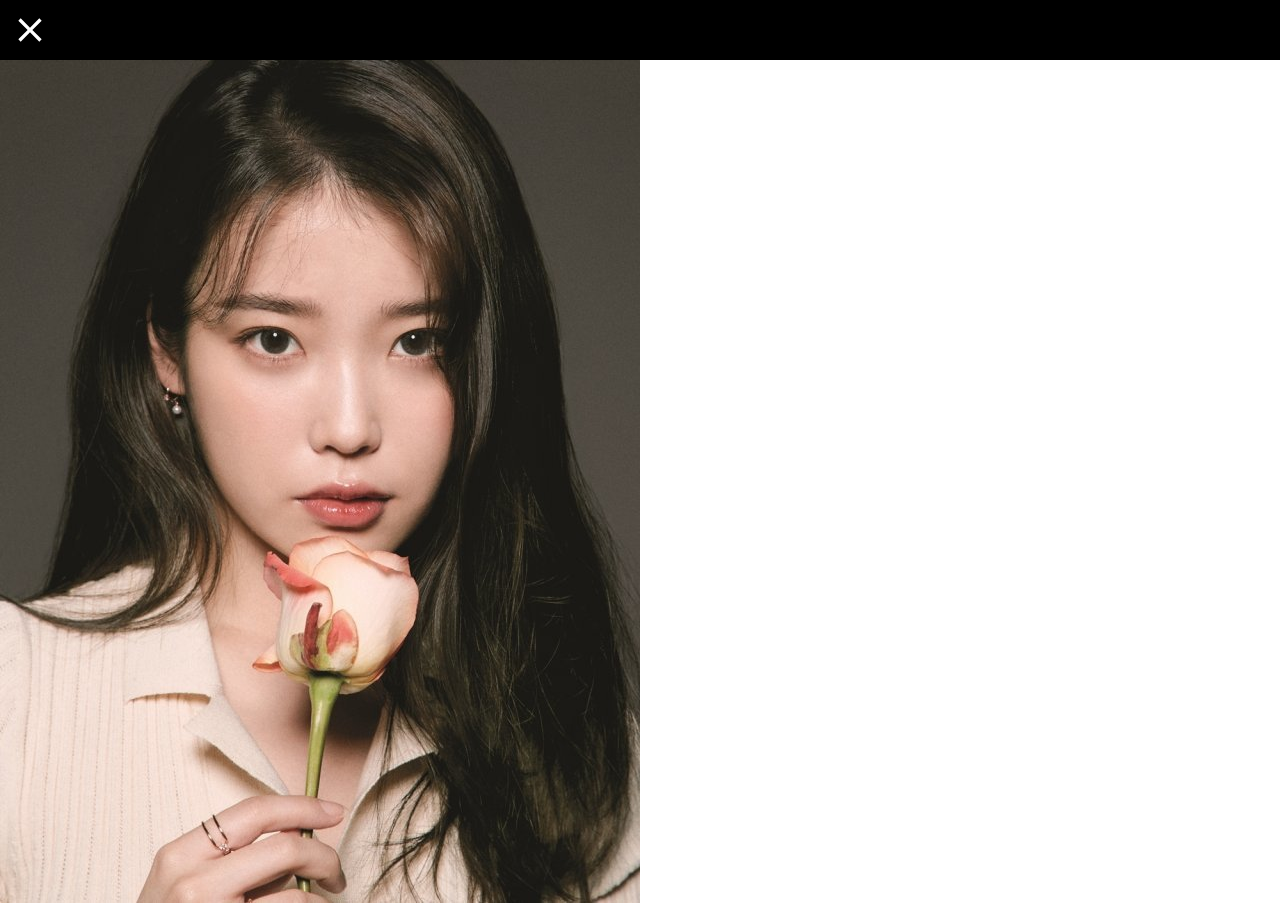
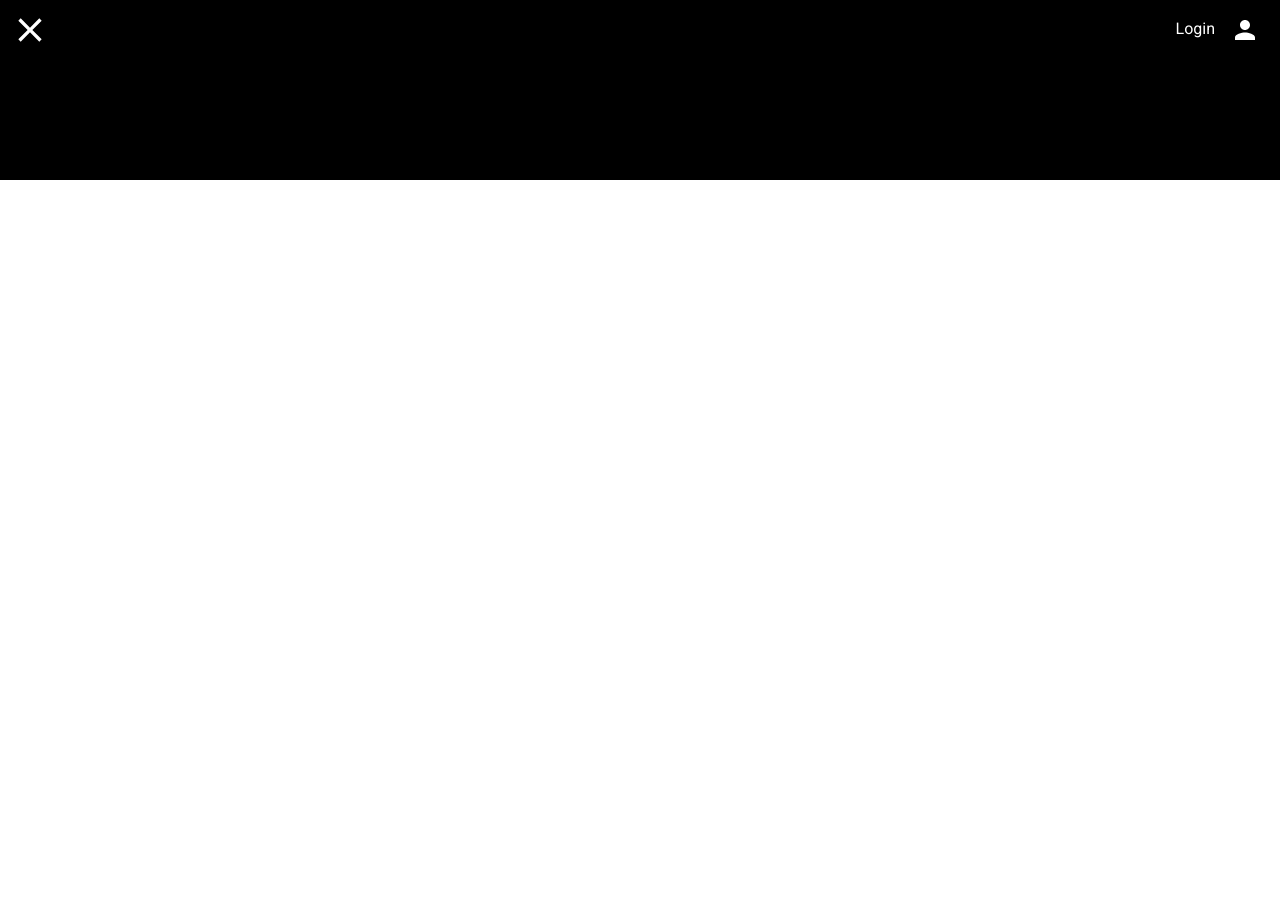
Before and after one commit to Minwukong/BulkUp, a React (Create React App) app in the folder frontend/: page / in a window 1280 px wide. Both pictures are taken after a click on the button 30 px from the left and 30 px from the top of the page. After the commit the page ends 800 px from the top, so only its background shows below. Built offline with nearby package versions, Linux system fonts and the light colour scheme.

Commit message:
헤더 메뉴 수정중

```diff
--- a/frontend/src/components/common/Header/Header.tsx
+++ b/frontend/src/components/common/Header/Header.tsx
@@ -1,32 +1,87 @@
-import { Button, styled } from '@material-ui/core';
-import { MenuOutlined, Close } from '@material-ui/icons';
-import { useState } from 'react';
+import { Button, styled, Link } from '@material-ui/core';
+import { MenuOutlined, Close, Person } from '@material-ui/icons';
+import { useEffect, useState } from 'react';
 
-const MenuBtnTransition = 'all 0.5s ease-in-out';
-
-const HeaderRoot = styled('div')({
-    background: 'black',
-});
-
-const MenuBtn = styled(Button)({
+// Common Style
+const menuBtnCommonStyle = {
     margin: 10,
     padding: 0,
     minWidth: 40,
     minHeight: 30,
+};
+const menuIconColor = { color: 'white' };
+const mouseHoverCommonStyle = {
+    color: 'gray',
+    textDecoration: 'none',
+};
+
+// Root
+const HeaderRoot = styled('div')({
+    background: 'black',
+    maxWidth: '100vw',
 });
+
+// MenuOpenBtn
+const MenuOpenBtn = styled(Button)({
+    ...menuBtnCommonStyle,
+});
+
+const menuOpenBtnIconStyle = {
+    ...menuIconColor,
+    fontSize: 40,
+    // transition: 'all 0.5s ease-in-out',
+
+    '&:hover': {
+        ...mouseHoverCommonStyle,
+    },
+};
 const MenuBtnIcon = styled(MenuOutlined)({
-    color: 'white',
-    fontSize: 40,
-    transition: MenuBtnTransition,
+    ...menuOpenBtnIconStyle,
 });
 const MenuCloseBtnIcon = styled(Close)({
-    color: 'white',
-    fontSize: 40,
-    transition: MenuBtnTransition,
+    ...menuOpenBtnIconStyle,
+});
+
+const RightMenuContent = styled('div')({
+    margin: 5,
+    float: 'right',
+});
+
+const LoginBtn = styled(Link)({
+    ...menuIconColor,
+
+    '&:hover': {
+        ...mouseHoverCommonStyle,
+    },
+});
+const LogoutBtn = styled(LoginBtn)({});
+
+const MyPageBtn = styled(Button)({
+    ...menuBtnCommonStyle,
+});
+const MyPageBtnIcon = styled(Person)({
+    ...menuIconColor,
+    fontSize: 30,
+
+    '&:hover': {
+        ...mouseHoverCommonStyle,
+    },
+});
+
+const WrapperRoot = styled('div')({
+    background: 'black',
+    maxWidth: '100vw',
+    height: 120,
 });
 
 const Header = () => {
     const [isMenuOpen, setIsMenuOpen] = useState(false);
+    const [isLogin, setIsLogin] = useState(false);
+
+    // 로그인 체크
+    // useEffect(() => {
+
+    // }, []);
 
     function toggleMenu(e: React.MouseEvent<HTMLButtonElement>) {
         setIsMenuOpen(!isMenuOpen);
@@ -34,9 +89,21 @@ const Header = () => {
 
     return (
         <HeaderRoot>
-            <MenuBtn onClick={toggleMenu}>
+            <MenuOpenBtn onClick={toggleMenu}>
                 {isMenuOpen ? <MenuCloseBtnIcon /> : <MenuBtnIcon />}
-            </MenuBtn>
+            </MenuOpenBtn>
+            <RightMenuContent>
+                {!isLogin && <LoginBtn href="/">Login</LoginBtn>}
+                {isLogin && <LogoutBtn href="/">Logout</LogoutBtn>}
+                <MyPageBtn>
+                    <MyPageBtnIcon />
+                </MyPageBtn>
+            </RightMenuContent>
+            {isMenuOpen && (
+                <WrapperRoot>
+                    <div></div>
+                </WrapperRoot>
+            )}
         </HeaderRoot>
     );
 };
--- a/frontend/src/pages/MainPage.tsx
+++ b/frontend/src/pages/MainPage.tsx
@@ -4,9 +4,9 @@ const MainPage = () => {
     return (
         <>
             <Header />
-            <div>
+            {/* <div>
                 <img src="./이유.jpg"></img>
-            </div>
+            </div> */}
         </>
     );
 };
```
